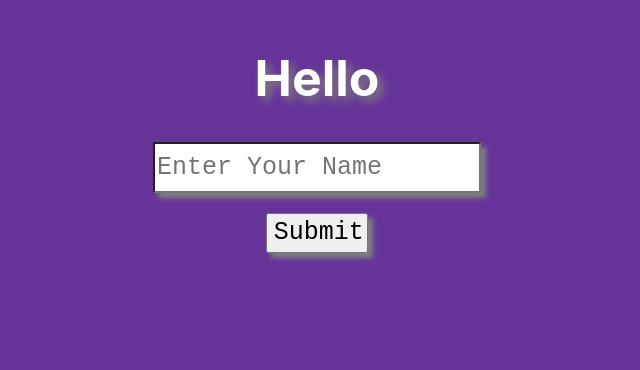
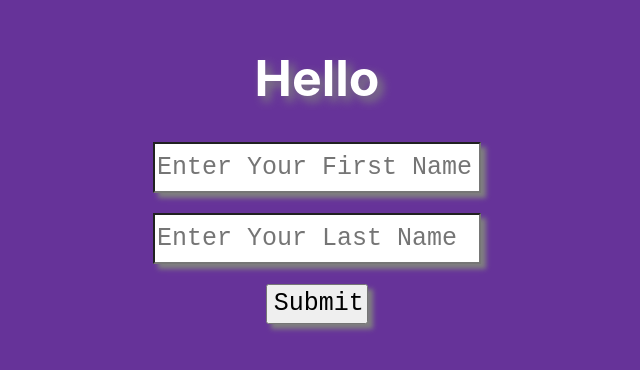
Before and after one commit to jatinnkumar/REACT-LEARNING, a React (Create React App) app: page / in a window 1280 px wide. Shown: the part 144-514 px from the top of the page, without its empty margins (323-963 px from the left). Built offline with nearby package versions, Linux system fonts and the light colour scheme.

Commit message:
changes in form...

```diff
--- a/extra/Card.jsx
+++ b/extra/Card.jsx
@@ -2,7 +2,6 @@ import React from 'react';
 import './card.css';
 
 function Card(props) {
-    console.log(props);
     return (
         <>
             <div className='card'>
--- a/src/App.jsx
+++ b/src/App.jsx
@@ -2,20 +2,28 @@ import React, { useState } from 'react';
 
 const App = () => {
     const [name, setName] = useState();
+    const [lname, setLname] = useState();
     const [fullName, setFullName] = useState();
     const inputFunc = (data) => {
         setName(data.target.value);
     }
-    const onSubmit = () => {
-        setFullName(name);
+    const inputFuncSec = (data) => {
+        setLname(data.target.value);
+    }
+    const onFormSubmit = (event) => {
+        event.preventDefault();
+        setFullName(`${name} ${lname}`);
     }
 
     return (
         <>
             <div className='formDiv'>
-                <h1 className='formHeading'>Hello {fullName}</h1>
-                <input className='formInput' type='text' placeholder='Enter Your Name' onChange={inputFunc} value={name} /><br /><br />
-                <button className='formBtn' onClick={onSubmit}>Submit</button>
+                <form onSubmit={onFormSubmit}>
+                    <h1 className='formHeading'>Hello {fullName}</h1>
+                    <input className='formInput' type='text' placeholder='Enter Your First Name' onChange={inputFunc} value={name} /><br /><br />
+                    <input className='formInput' type='text' placeholder='Enter Your Last Name' onChange={inputFuncSec} value={lname} /><br /><br />
+                    <button className='formBtn' type='submit'>Submit</button>
+                </form>
             </div>
         </>
     );
```
Also changed, not shown: extra/Form.jsx (added, +27 -0 lines).
